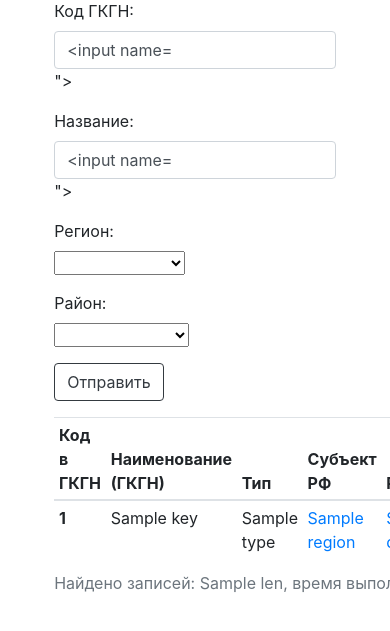
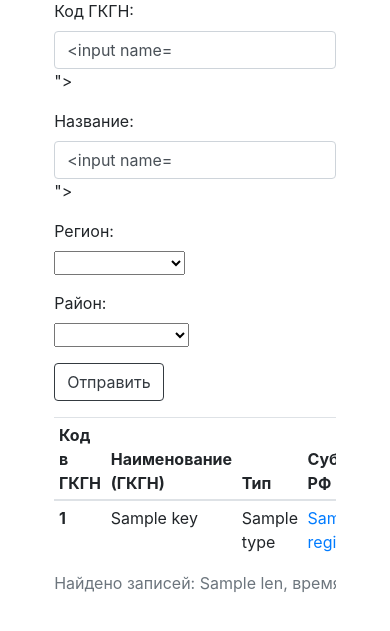
Before and after one commit to dimastbk/wiki, a Flask app: template apps/templates/gkgn/index.html in a window 390 px wide; the page is wider, and only the part inside the window is pictured. Shown: the part 272-903 px from the top of that part. Run offline with Flask 3, Linux system fonts and the light colour scheme; the template is opened without the code that fills it: most values are stand-ins (such as "Sample title", 1, 10 or a date in 2020); form fields are guessed from the names that the template uses; parts of the project's set-up code (start-up, migrations or seed data) failed here and were passed over; some libraries are stand-ins or nearby versions.

Commit message:
responsive for mobile view

```diff
--- a/apps/templates/gkgn/result.html
+++ b/apps/templates/gkgn/result.html
@@ -1,4 +1,5 @@
 {% if result %}
+<div class="table-responsive">
 	<table class="table table-sm table-hover caption-top">
 		<caption>Найдено записей: {{ len }}, время выполнения: {{ '%0.2f'| format(time|float) }} с</caption>
 		<thead>
@@ -15,8 +16,7 @@
 			{% for key in result %}
 			<tr>
 				<th>{{ key.gkgn_id }}</th>
-			<td>{% if key.level == 'REGION' %}<a
-					href="{{ url_for('gkgn.index_gkgn', region_id=key.id) }}">{{
+				<td>{% if key.level == 'REGION' %}<a href="{{ url_for('gkgn.index_gkgn', region_id=key.id) }}">{{
 						key.name }}</a>{% elif key.level == 'DISTRICT' %}<a
 						href="{{ url_for('gkgn.index_gkgn', region_id=key.region.id, district_id=key.id) }}">{{
 						key.name }}</a>{% else %} {{ key.name }} {% endif %}</td>
@@ -33,4 +33,5 @@
 			{% endfor %}
 		</tbody>
 	</table>
+</div>
 {% endif %}
```
Lines whose indentation alone changed are shown as unchanged.
